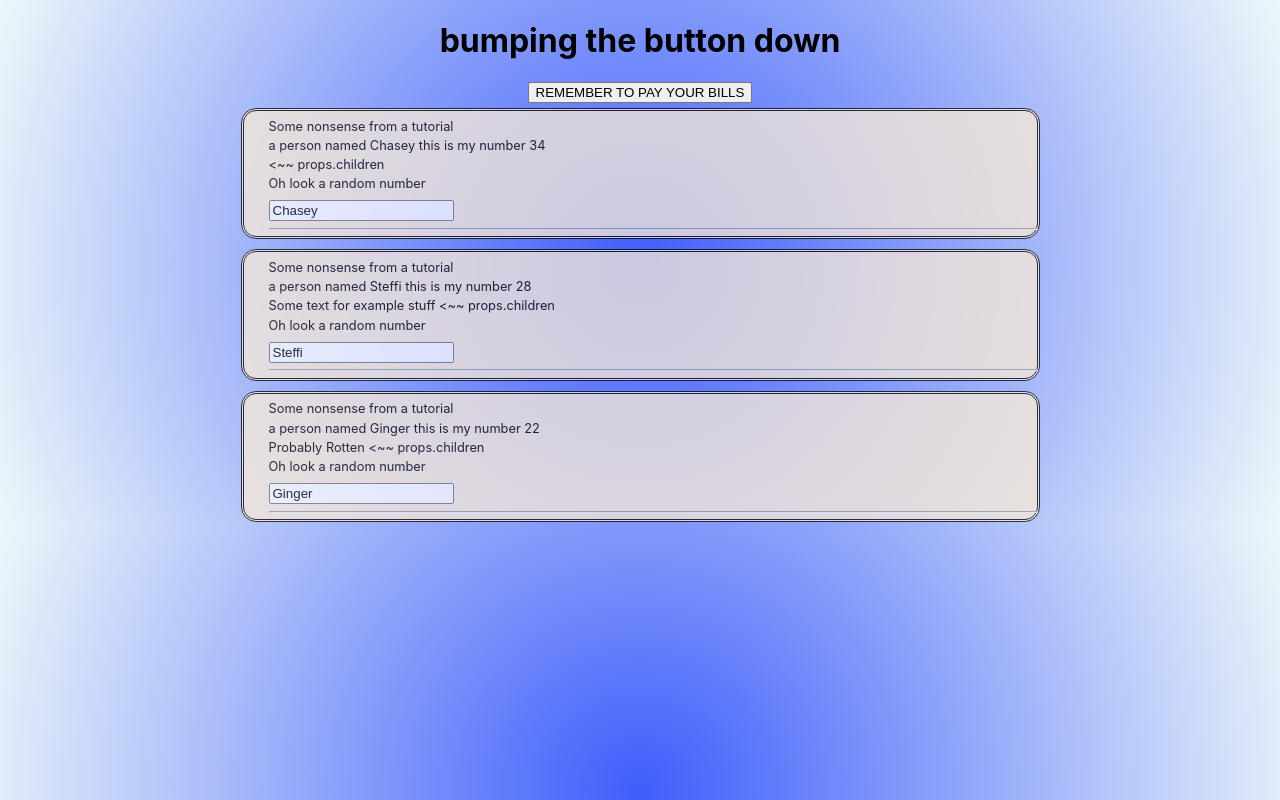
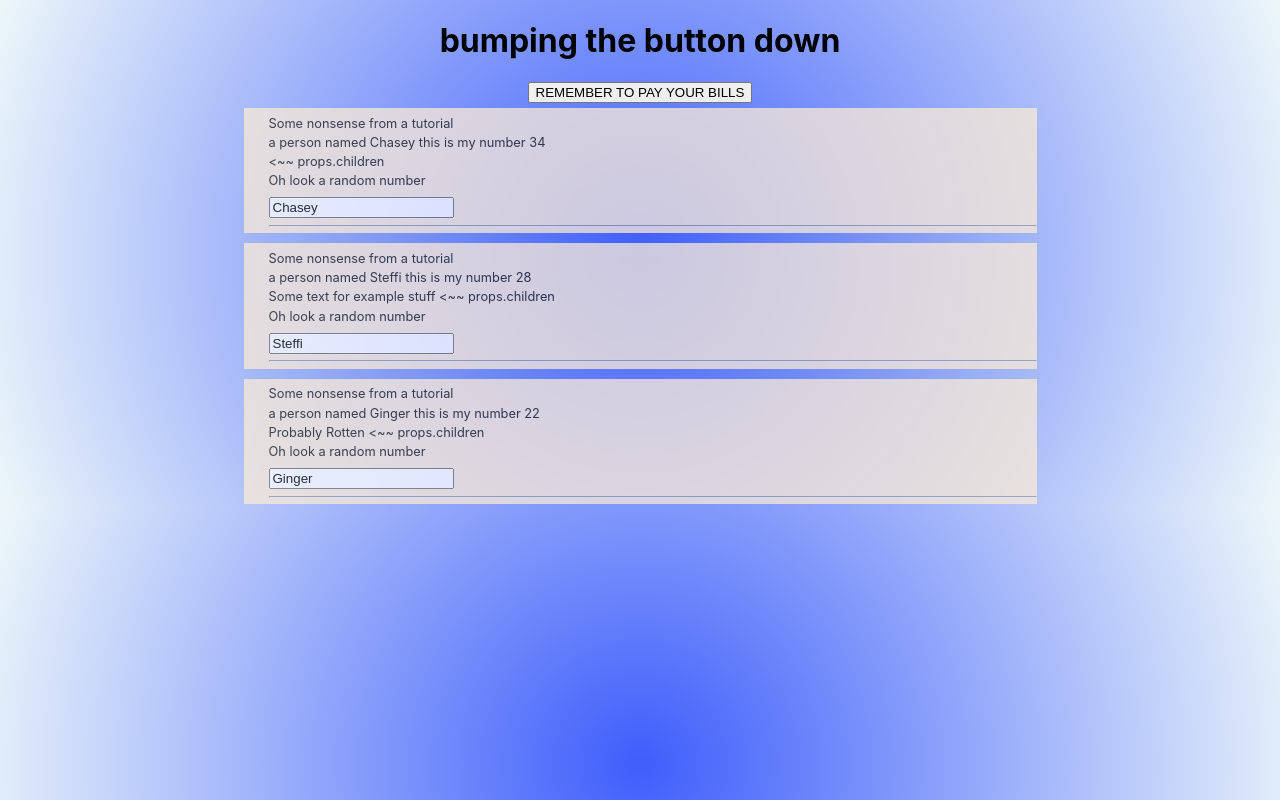
Before and after one commit to Josh-Darling13/skilltooling, a React (Create React App) app: page / in a window 1280 px wide. Built offline with nearby package versions, Linux system fonts and the light colour scheme.

Commit message:
updated css

```diff
--- a/src/Person.css
+++ b/src/Person.css
@@ -3,11 +3,10 @@ file for styling Person.js
 */
 
 .Person{
+    color: #1c1c1c;
     width: 60%;
     margin: 5px;
     background-color: antiquewhite;
-    border:  3px double #000;
-    border-radius: 15px;
     padding-left: 25px;
     font-size:.8em;
     text-align: left;
```
